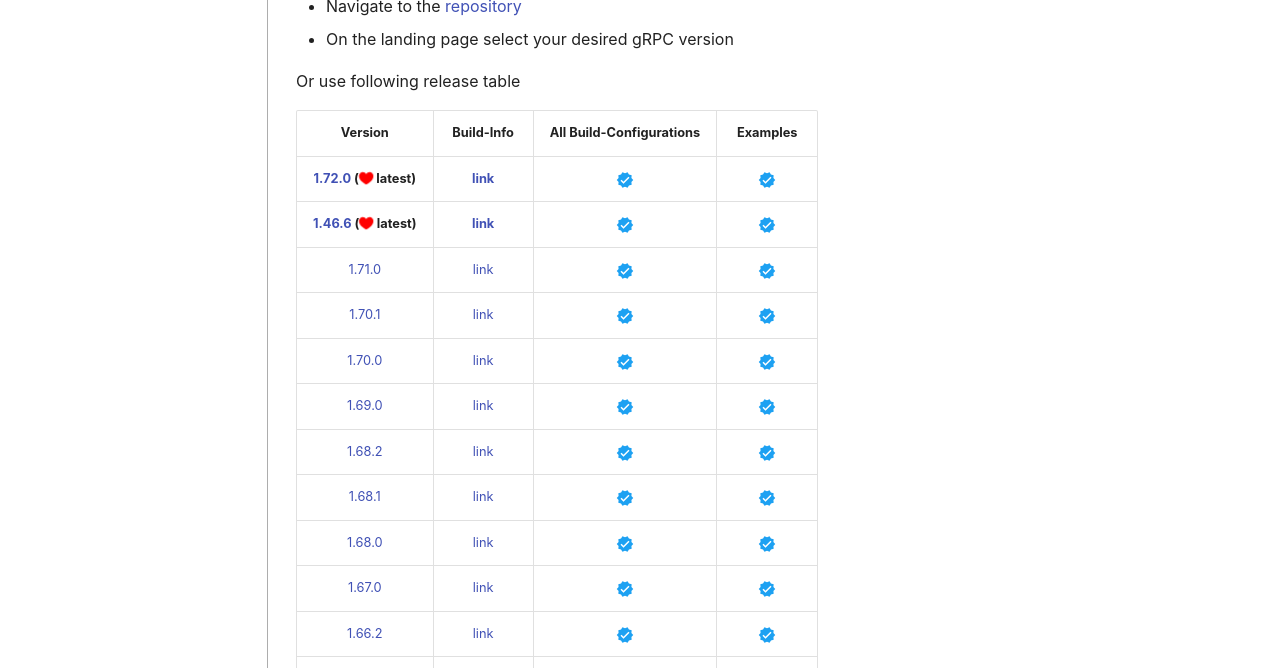
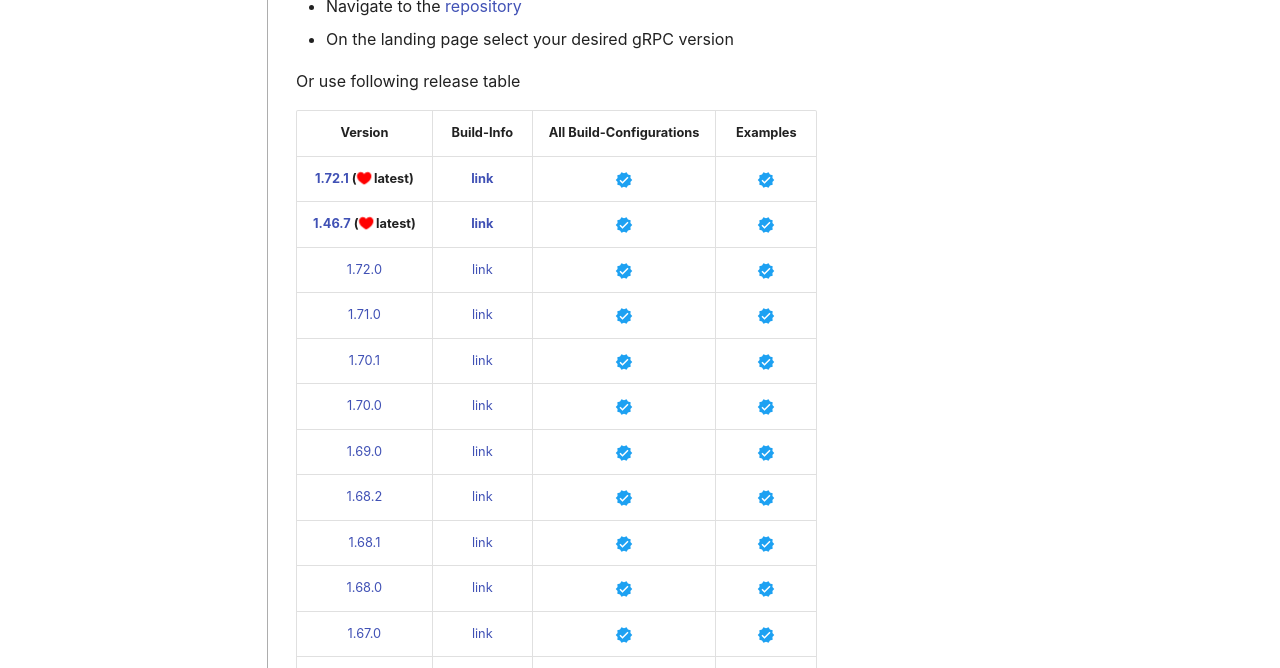
Before and after one commit to thommyho/Cpp-gRPC-Windows-PreBuilts, an MkDocs documentation site: the page built from docs/steps.md, in a window 1280 px wide and 900 px high. Shown: the part 232-900 px from the top of the window. Built offline with MkDocs 1.6.1 and Material for MkDocs 9.7.7, drawn with Linux system fonts in a browser that asks for light colours; emoji names are drawn with the system emoji font; some web fonts are replaced; comment, search, counter and statistics services are not loaded.

Commit message:
Update steps.md

```diff
--- a/docs/steps.md
+++ b/docs/steps.md
@@ -9,8 +9,9 @@
 
 |                                                         Version                                                         |                                 Build-Info                                 |        All Build-Configurations         |                Examples                 |
 |:-----------------------------------------------------------------------------------------------------------------------:|:--------------------------------------------------------------------------:|:---------------------------------------:|:---------------------------------------:|
-| **[1.72.0](https://github.com/thommyho/gRPC_windows/releases/tag/v1.72.0) (:octicons-heart-fill-24:{ .heart } latest)** | **[link](https://github.com/thommyho/gRPC_windows_prebuilt/tree/v1.72.0)** | :material-check-decagram:{ .tick-blue } | :material-check-decagram:{ .tick-blue } |
-| **[1.46.6](https://github.com/thommyho/gRPC_windows/releases/tag/v1.46.6) (:octicons-heart-fill-24:{ .heart } latest)** | **[link](https://github.com/thommyho/gRPC_windows_prebuilt/tree/v1.46.6)** | :material-check-decagram:{ .tick-blue } | :material-check-decagram:{ .tick-blue } |
+| **[1.72.1](https://github.com/thommyho/gRPC_windows/releases/tag/v1.72.1) (:octicons-heart-fill-24:{ .heart } latest)** | **[link](https://github.com/thommyho/gRPC_windows_prebuilt/tree/v1.72.1)** | :material-check-decagram:{ .tick-blue } | :material-check-decagram:{ .tick-blue } |
+| **[1.46.7](https://github.com/thommyho/gRPC_windows/releases/tag/v1.46.7) (:octicons-heart-fill-24:{ .heart } latest)** | **[link](https://github.com/thommyho/gRPC_windows_prebuilt/tree/v1.46.7)** | :material-check-decagram:{ .tick-blue } | :material-check-decagram:{ .tick-blue } |
+|                         [1.72.0](https://github.com/thommyho/gRPC_windows/releases/tag/v1.72.0)                         |   [link](https://github.com/thommyho/gRPC_windows_prebuilt/tree/v1.72.0)   | :material-check-decagram:{ .tick-blue } | :material-check-decagram:{ .tick-blue } |
 |                         [1.71.0](https://github.com/thommyho/gRPC_windows/releases/tag/v1.71.0)                         |   [link](https://github.com/thommyho/gRPC_windows_prebuilt/tree/v1.71.0)   | :material-check-decagram:{ .tick-blue } | :material-check-decagram:{ .tick-blue } |
 |                         [1.70.1](https://github.com/thommyho/gRPC_windows/releases/tag/v1.70.1)                         |   [link](https://github.com/thommyho/gRPC_windows_prebuilt/tree/v1.70.1)   | :material-check-decagram:{ .tick-blue } | :material-check-decagram:{ .tick-blue } |
 |                         [1.70.0](https://github.com/thommyho/gRPC_windows/releases/tag/v1.70.0)                         |   [link](https://github.com/thommyho/gRPC_windows_prebuilt/tree/v1.70.0)   | :material-check-decagram:{ .tick-blue } | :material-check-decagram:{ .tick-blue } |
@@ -51,6 +52,7 @@
 |                         [1.49.1](https://github.com/thommyho/gRPC_windows/releases/tag/v1.49.1)                         |   [link](https://github.com/thommyho/gRPC_windows_prebuilt/tree/v1.49.1)   | :material-check-decagram:{ .tick-blue } | :material-check-decagram:{ .tick-blue } |
 |                         [1.48.0](https://github.com/thommyho/gRPC_windows/releases/tag/v1.48.0)                         |   [link](https://github.com/thommyho/gRPC_windows_prebuilt/tree/v1.48.0)   | :material-check-decagram:{ .tick-blue } | :material-check-decagram:{ .tick-blue } |
 |                         [1.47.0](https://github.com/thommyho/gRPC_windows/releases/tag/v1.47.0)                         |   [link](https://github.com/thommyho/gRPC_windows_prebuilt/tree/v1.47.0)   | :material-check-decagram:{ .tick-blue } | :material-check-decagram:{ .tick-blue } |
+|                         [1.46.6](https://github.com/thommyho/gRPC_windows/releases/tag/v1.46.6)                         |   [link](https://github.com/thommyho/gRPC_windows_prebuilt/tree/v1.46.6)   | :material-check-decagram:{ .tick-blue } | :material-check-decagram:{ .tick-blue } |
 |                         [1.46.5](https://github.com/thommyho/gRPC_windows/releases/tag/v1.46.5)                         |   [link](https://github.com/thommyho/gRPC_windows_prebuilt/tree/v1.46.5)   | :material-check-decagram:{ .tick-blue } | :material-check-decagram:{ .tick-blue } |
 |                         [1.46.4](https://github.com/thommyho/gRPC_windows/releases/tag/v1.46.4)                         |   [link](https://github.com/thommyho/gRPC_windows_prebuilt/tree/v1.46.4)   | :material-check-decagram:{ .tick-blue } | :material-check-decagram:{ .tick-blue } |
 |                         [1.46.3](https://github.com/thommyho/gRPC_windows/releases/tag/v1.46.3)                         |   [link](https://github.com/thommyho/gRPC_windows_prebuilt/tree/v1.46.3)   | :material-check-decagram:{ .tick-blue } | :material-check-decagram:{ .tick-blue } |
```
